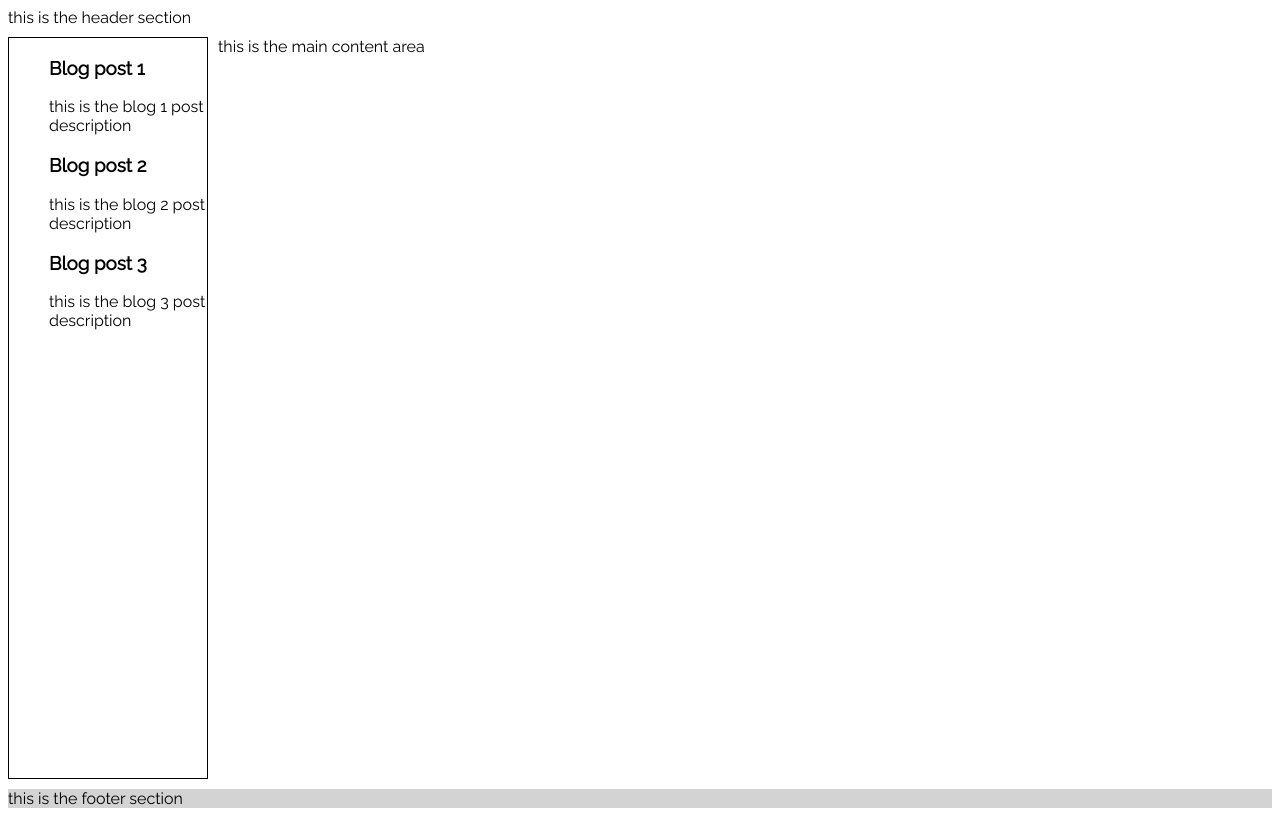
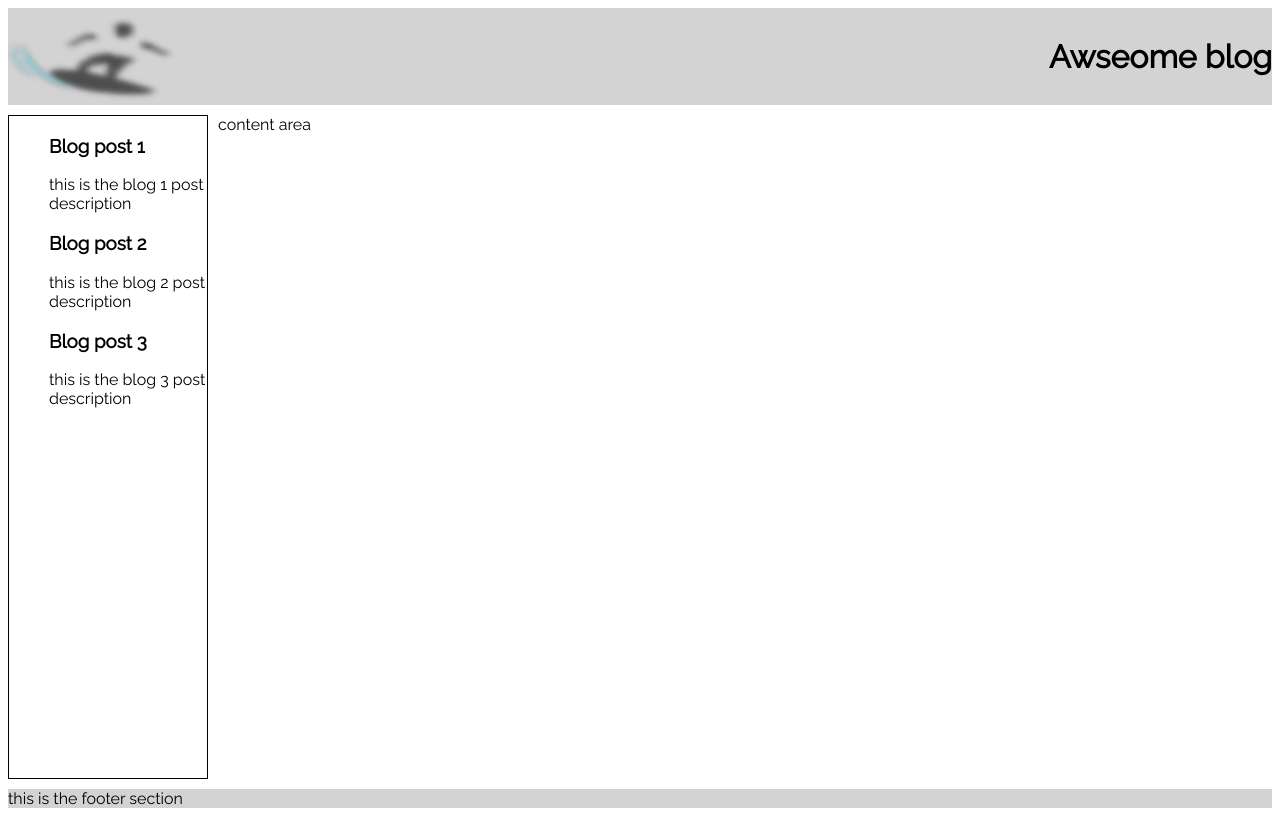
Before and after one commit to jamdlaw/CSS-Grid-Layout, a plain HTML site: page index.html in a window 1280 px wide. Drawn offline with nearby package versions, Linux system fonts and the light colour scheme.

Commit message:
added image and header

```diff
--- a/css/styles.css
+++ b/css/styles.css
@@ -46,6 +46,14 @@ body{
 
 header{
 	grid-area: header;
+  	display: flex;
+    justify-content: space-between;
+    align-items: center;
+    background-color:#D3D3D3;
+}
+
+.blog-title{
+	text-align: center;
 }
 
 sidenav{
--- a/index.html
+++ b/index.html
@@ -13,7 +13,12 @@
 	<body>
 		<div class="container">
 			<header>
-				this is the header section
+				<div class="header-image">
+					<img src="img/surf-logo_2.png">
+				</div>
+				<div class="blog-title">
+		    		<h1>Awseome blog</h1>
+		    	</div>
 			</header>
 			<sidenav id="side-nav">
 				<ul id='blog-post-demo'>
@@ -27,7 +32,7 @@
 			    </ul>
 		    </sidenav>
 		    <content>
-		    	this is the main content area
+		    	content area
 		    </content>
 		    <aside>
 
```
Also changed, not shown: img/surf-logo.png (added), img/surf-logo_2.png (added).
